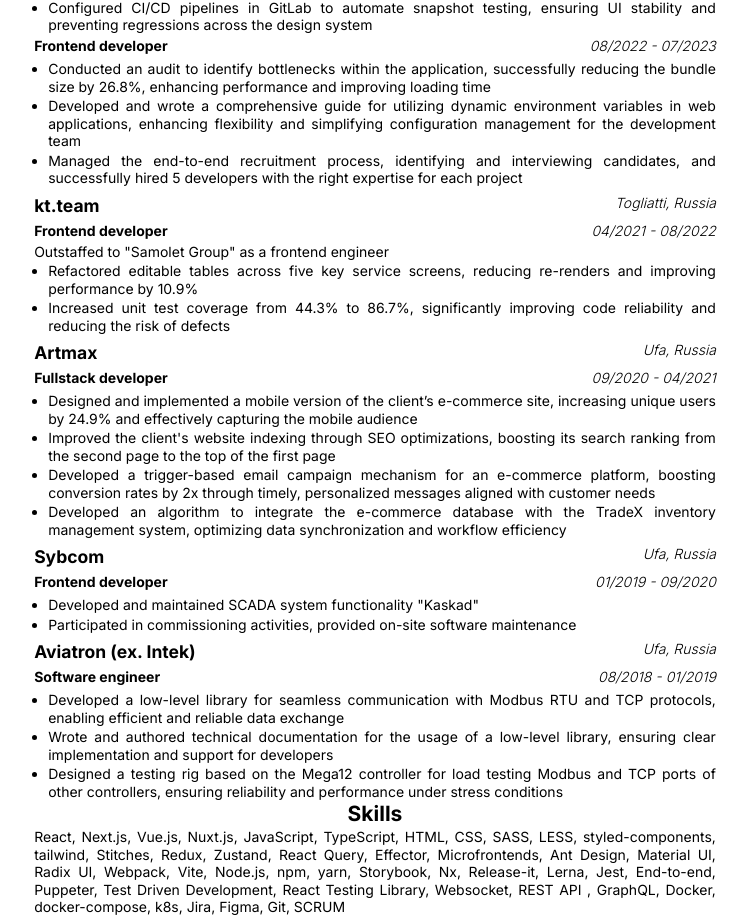
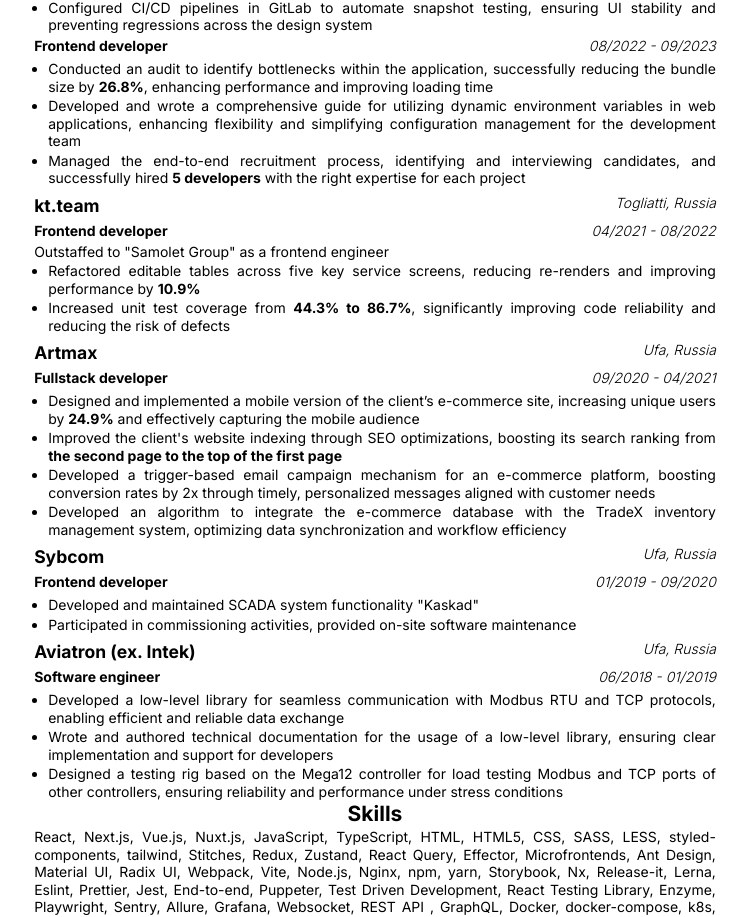
Before and after one commit to grokhotun/grokhotun, a Next.js app: page /en in a window 1280 px wide. Shown: the part 447-1364 px from the top of the page, without its empty margins (265-1013 px from the left). Built offline with nearby package versions, Linux system fonts and the light colour scheme.

Commit message:
fix: update messages

```diff
--- a/messages/en.ts
+++ b/messages/en.ts
@@ -18,29 +18,29 @@
           place: 'Moscow, Russia',
           positions: [
             {
-              period: ['2023-07-01', 'Present'],
+              period: ['2023-09-01', 'Present'],
               title: 'Frontend Lead, design system',
               description: 'Head of Design System Development',
               responsibilities: [
-                'Developed a design system, establishing a unified visual language, improving development efficiency, improved UI consistence by 92% and reduce design debt',
+                'Developed a design system, establishing a unified visual language, improving development efficiency, improved UI consistence by <b>92%</b> and reduce design debt',
 
-                'Implemented a streamlined process for contributing new features and bug fixes, improving collaboration, code quality, and accelerating feature delivery by 23%',
+                'Implemented a streamlined process for contributing new features and bug fixes, improving collaboration, code quality, and accelerating feature delivery by <b>23%</b>',
 
-                'Created and maintained comprehensive Storybook documentation for developers, streamlining UI component usage and reducing onboarding time for new developers by 57%',
+                'Created and maintained comprehensive Storybook documentation for developers, streamlining UI component usage and reducing onboarding time for new developers by <b>57%</b>',
 
                 'Configured CI/CD pipelines in GitLab to automate snapshot testing, ensuring UI stability and preventing regressions across the design system',
               ],
             },
             {
-              period: ['2022-08-01', '2023-07-01'],
+              period: ['2022-08-01', '2023-09-01'],
               title: 'Frontend developer',
               description: '',
               responsibilities: [
-                'Conducted an audit to identify bottlenecks within the application, successfully reducing the bundle size by 26.8%, enhancing performance and improving loading time',
+                'Conducted an audit to identify bottlenecks within the application, successfully reducing the bundle size by <b>26.8%</b>, enhancing performance and improving loading time',
 
                 'Developed and wrote a comprehensive guide for utilizing dynamic environment variables in web applications, enhancing flexibility and simplifying configuration management for the development team',
 
-                'Managed the end-to-end recruitment process, identifying and interviewing candidates, and successfully hired 5 developers with the right expertise for each project',
+                'Managed the end-to-end recruitment process, identifying and interviewing candidates, and successfully hired <b>5 developers</b> with the right expertise for each project',
               ],
             },
           ],
@@ -55,9 +55,9 @@
               description:
                 'Outstaffed to "Samolet Group" as a frontend engineer',
               responsibilities: [
-                'Refactored editable tables across five key service screens, reducing re-renders and improving performance by 10.9%',
+                'Refactored editable tables across five key service screens, reducing re-renders and improving performance by <b>10.9%</b>',
 
-                'Increased unit test coverage from 44.3% to 86.7%, significantly improving code reliability and reducing the risk of defects',
+                'Increased unit test coverage from <b>44.3% to 86.7%</b>, significantly improving code reliability and reducing the risk of defects',
               ],
             },
           ],
@@ -71,9 +71,9 @@
               title: 'Fullstack developer',
               description: '',
               responsibilities: [
-                'Designed and implemented a mobile version of the client’s e-commerce site, increasing unique users by 24.9% and effectively capturing the mobile audience',
+                'Designed and implemented a mobile version of the client’s e-commerce site, increasing unique users by <b>24.9%</b> and effectively capturing the mobile audience',
 
-                "Improved the client's website indexing through SEO optimizations, boosting its search ranking from the second page to the top of the first page",
+                "Improved the client's website indexing through SEO optimizations, boosting its search ranking from <b>the second page to the top of the first page</b>",
 
                 'Developed a trigger-based email campaign mechanism for an e-commerce platform, boosting conversion rates by 2x through timely, personalized messages aligned with customer needs',
 
@@ -87,7 +87,7 @@
           place: 'Ufa, Russia',
           positions: [
             {
-              period: ['2019-01-09', '2020-09-01'],
+              period: ['2019-01-01', '2020-09-01'],
               title: 'Frontend developer',
               description: '',
               responsibilities: [
@@ -103,7 +103,7 @@
           place: 'Ufa, Russia',
           positions: [
             {
-              period: ['2018-08-01', '2019-01-01'],
+              period: ['2018-06-01', '2019-01-01'],
               title: 'Software engineer',
               description: '',
               responsibilities: [
--- a/src/app/[lang]/page.tsx
+++ b/src/app/[lang]/page.tsx
@@ -12,7 +12,6 @@
 import dayjs from 'dayjs';
 import { useTranslations } from 'next-intl';
 import { unstable_setRequestLocale } from 'next-intl/server';
-import NextLink from 'next/link';
 
 const duration = (start: string, end: string) => {
   const difference = dayjs(end).diff(dayjs(start), 'months');
@@ -47,6 +46,7 @@
   'TypeScript',
 
   'HTML',
+  'HTML5',
   'CSS',
   'SASS',
   'LESS',
@@ -67,18 +67,26 @@
   'Webpack',
   'Vite',
   'Node.js',
+  'Nginx',
   'npm',
   'yarn',
   'Storybook',
   'Nx',
   'Release-it',
   'Lerna',
+  'Eslint',
+  'Prettier',
 
   'Jest',
   'End-to-end',
   'Puppeter',
   'Test Driven Development',
   'React Testing Library',
+  'Enzyme',
+  'Playwright',
+  'Sentry',
+  'Allure',
+  'Grafana',
 
   'Websocket',
   'REST API ',
@@ -87,11 +95,15 @@
   'Docker',
   'docker-compose',
   'k8s',
+  'CI/CD',
 
   'Jira',
+  'Confluence',
   'Figma',
   'Git',
   'SCRUM',
+  'Gitlab',
+  'Github',
 ];
 
 type HomeProps = { params: { lang: 'en' | 'ru' } };
@@ -168,7 +180,9 @@
                     .filter(responsibility => !!responsibility)
                     .map(responsibility => (
                       <List.Item key={responsibility}>
-                        <Paragraph>{responsibility}</Paragraph>
+                        <Paragraph
+                          dangerouslySetInnerHTML={{ __html: responsibility }}
+                        ></Paragraph>
                       </List.Item>
                     ))}
                 </List>
```
